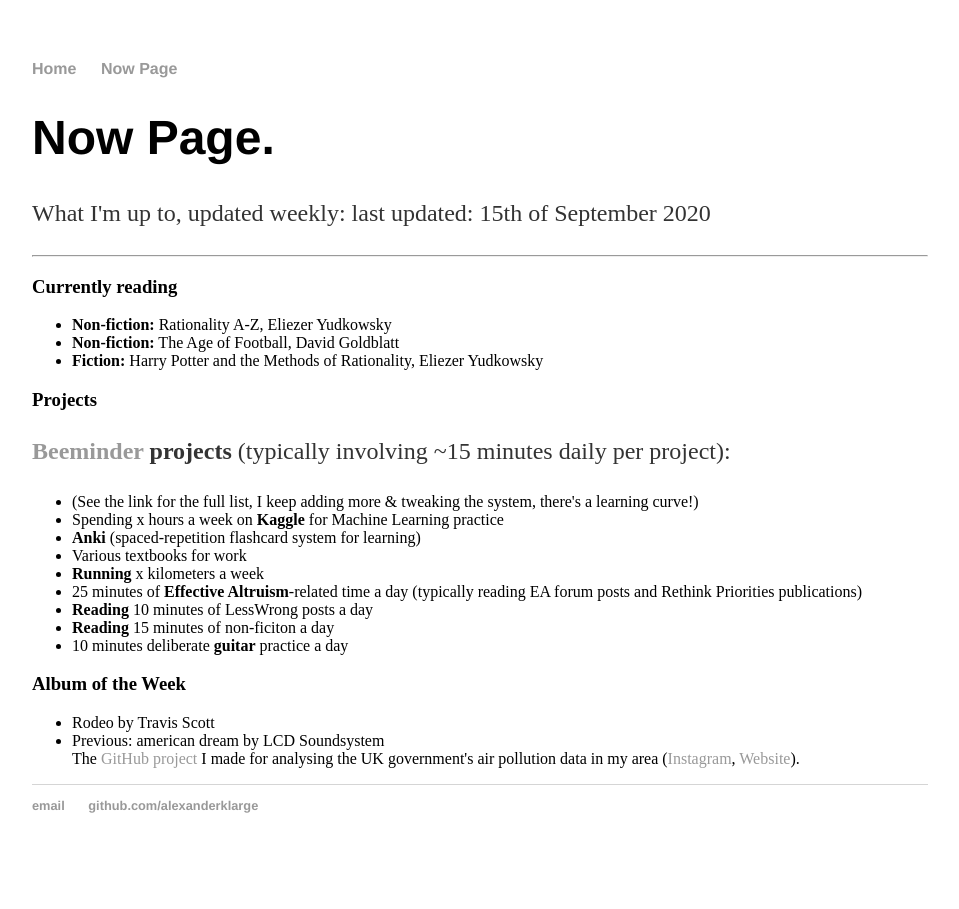
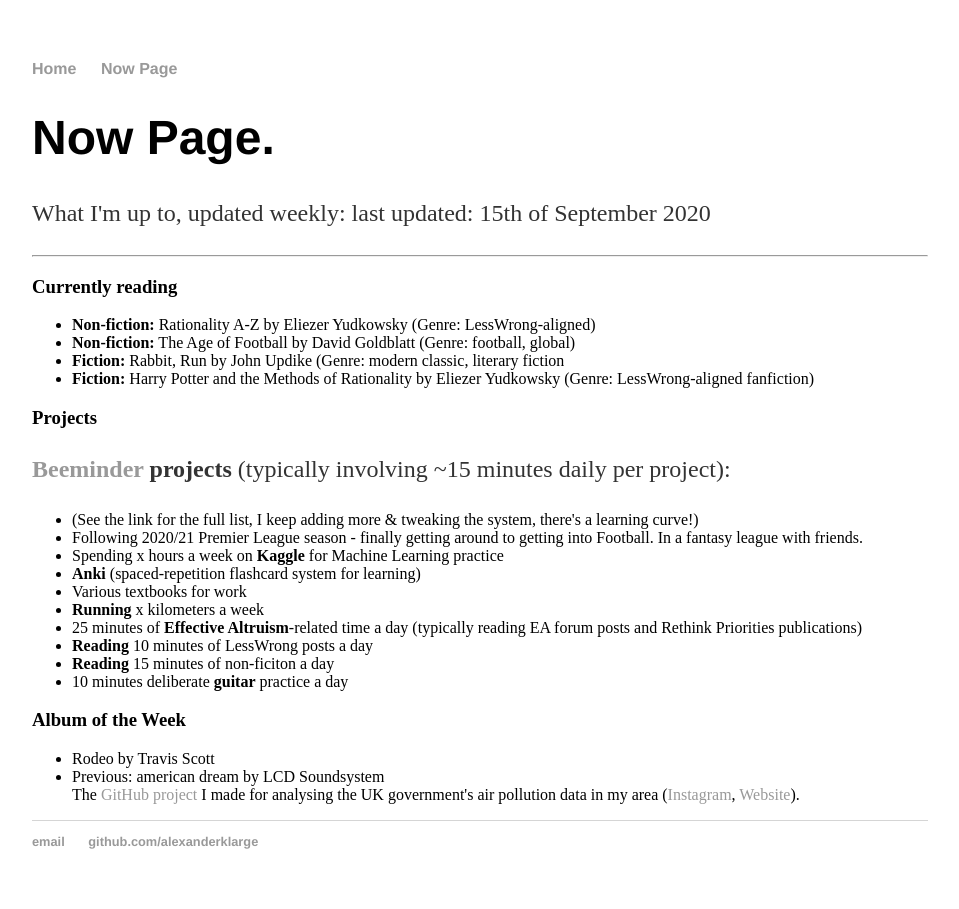
Before and after one commit to alexanderklarge/alexanderklarge.github.io, a Jekyll site: the page built from nowpage/index.html, in a window 1280 px wide. Shown: the whole page, without its empty margins (160-1119 px from the left). Built offline with Jekyll 4.4.1, drawn with Linux system fonts in a browser that asks for light colours.

Commit message:
Added Updike and genres to books

```diff
--- a/nowpage/index.html
+++ b/nowpage/index.html
@@ -9,15 +9,17 @@
 <hr>
 <h3>Currently reading</h3>
 <ul>
-	<li><b>Non-fiction:</b> Rationality A-Z, Eliezer Yudkowsky</li>
-	<li><b>Non-fiction:</b> The Age of Football, David Goldblatt</li>
-	<li><b>Fiction:</b> Harry Potter and the Methods of Rationality, Eliezer Yudkowsky</li>
+	<li><b>Non-fiction:</b> Rationality A-Z by Eliezer Yudkowsky (Genre: LessWrong-aligned)</li>
+	<li><b>Non-fiction:</b> The Age of Football by David Goldblatt (Genre: football, global)</li>
+	<li><b>Fiction:</b> Rabbit, Run by John Updike (Genre: modern classic, literary fiction</li>
+	<li><b>Fiction:</b> Harry Potter and the Methods of Rationality by Eliezer Yudkowsky (Genre: LessWrong-aligned fanfiction)</li>
 </ul>
 <h3>Projects</h3>
 
 <p><b><a href="https://www.beeminder.com/alexanderklarge">Beeminder</a> projects</b> (typically involving ~15 minutes daily per project):</p>
 <ul>
 	<li>(See the link for the full list, I keep adding more & tweaking the system, there's a learning curve!)</li>
+	<li>Following 2020/21 Premier League season - finally getting around to getting into Football. In a fantasy league with friends.
 	<li>Spending x hours a week on <b>Kaggle</b> for Machine Learning practice</li>
 	<li><b>Anki</b> (spaced-repetition flashcard system for learning)</li>
 	<li>Various textbooks for work</li>
```
